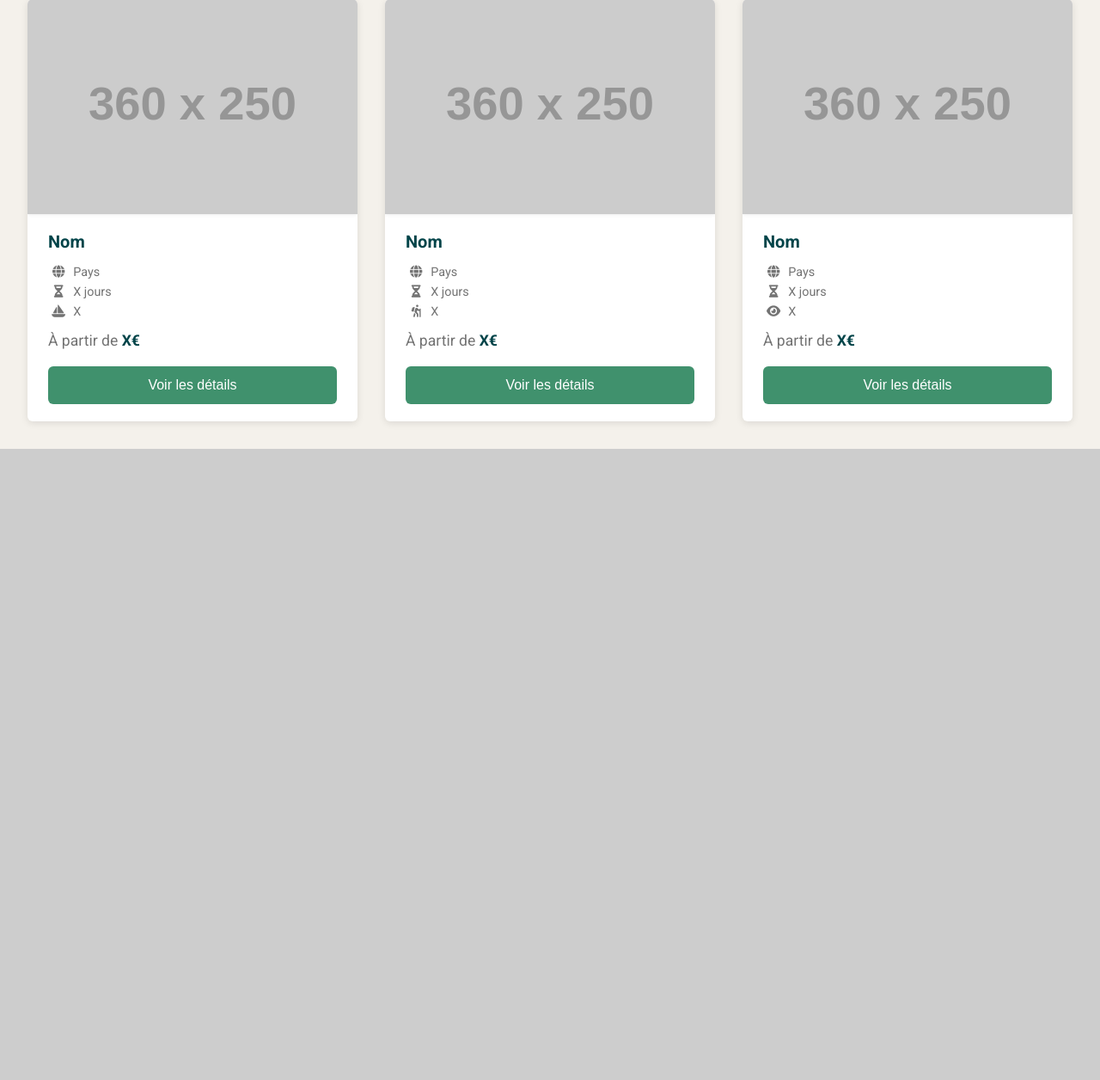
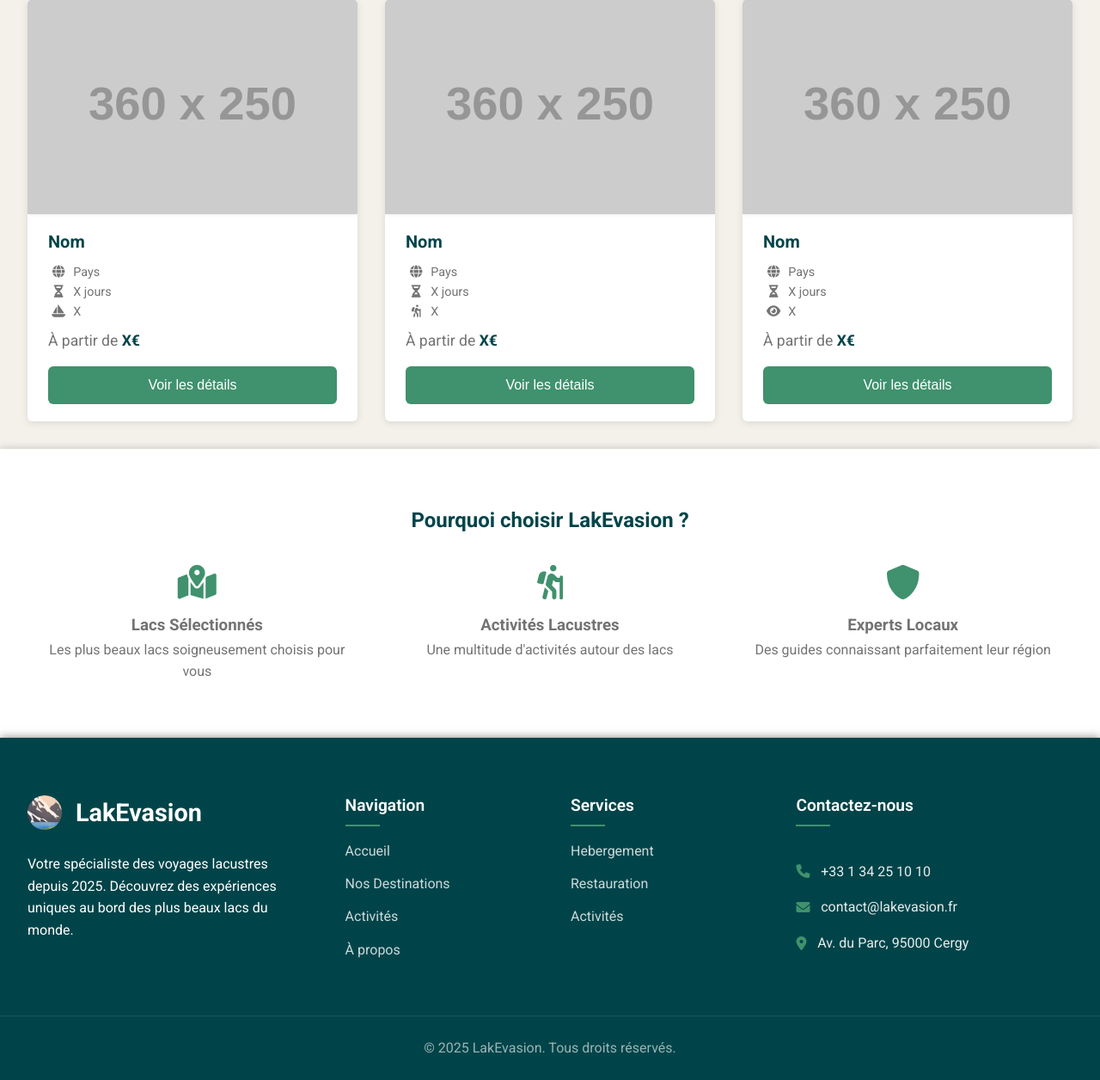
Before and after one commit to Ilannb/Projet_Click_journeY, a PHP site: page / in a window 1280 px wide. Shown: the part 736-1992 px from the top of the page at 86% size. Before the commit the page ends 1258 px from the top, so only its background shows below. Run offline with PHP 8.4, Linux system fonts and the light colour scheme; grey boxes labelled with a size stand in for pictures from a placeholder-image service; some libraries are stand-ins or nearby versions.

Commit message:
added "why us" content + footer

```diff
--- a/css/index.css
+++ b/css/index.css
@@ -319,3 +319,162 @@ nav {
 .details-btn:hover {
   background-color: var(--accent-color);
 }
+
+/* Why Us Section */
+.why-us {
+  background-color: white;
+  padding: 4rem 2rem;
+  box-shadow: 0 0 10px rgba(0, 0, 0, 0.2);
+}
+
+.why-us h2 {
+  text-align: center;
+  margin-bottom: 2rem;
+  color: var(--primary-color);
+}
+
+.features {
+  max-width: 1200px;
+  margin: 0 auto;
+  display: grid;
+  grid-template-columns: repeat(auto-fit, minmax(250px, 1fr));
+  gap: 2rem;
+  text-align: center;
+}
+
+.feature i {
+  font-size: 2.5rem;
+  color: var(--secondary-color);
+  margin-bottom: 1rem;
+}
+
+
+/* Footer */
+footer {
+  background-color: var(--primary-color);
+  color: var(--light-text);
+  padding: 0;
+  position: relative;
+  box-shadow: 0 0 10px rgba(0, 0, 0, 0.5);
+}
+
+.footer-box {
+  max-width: 1400px;
+  margin: 0 auto;
+}
+
+/* Main footer section */
+.footer-top {
+  display: grid;
+  grid-template-columns: 1.5fr 1fr 1fr 1.5fr;
+  gap: 3rem;
+  padding: 4rem 2rem;
+  background-color: var(--primary-color);
+  position: relative;
+}
+
+/* Agency section */
+.agency-section {
+  display: flex;
+  flex-direction: column;
+  gap: 1.5rem;
+}
+
+.footer-logo {
+  display: flex;
+  align-items: center;
+  gap: 1rem;
+}
+
+.footer-logo img {
+  width: 40px;
+  height: 40px;
+  border-radius: 50%;
+}
+
+.footer-logo h3 {
+  font-size: 1.8rem;
+  font-weight: 700;
+  color: var(--light-text);
+}
+
+.agency-description {
+  font-size: 0.95rem;
+  line-height: 1.6;
+  color: rgba(255, 255, 255, 0.9);
+}
+
+/* Links sections */
+.footer-section h4 {
+  color: var(--light-text);
+  font-size: 1.2rem;
+  font-weight: 600;
+  margin-bottom: 1.5rem;
+  position: relative;
+}
+
+.footer-section h4::after {
+  content: '';
+  position: absolute;
+  left: 0;
+  bottom: -0.5rem;
+  width: 40px;
+  height: 2px;
+  background-color: var(--secondary-color);
+}
+
+.footer-links {
+  list-style: none;
+  display: flex;
+  flex-direction: column;
+  gap: 0.8rem;
+}
+
+.footer-links a {
+  color: rgba(255, 255, 255, 0.8);
+  text-decoration: none;
+  transition: all 0.3s ease;
+  display: inline-block;
+}
+
+.footer-links a:hover {
+  color: var(--secondary-color);
+  transform: translateX(5px);
+}
+
+/* Contact section  */
+.contact-section {
+  display: flex;
+  flex-direction: column;
+  gap: 1.5rem;
+}
+
+.contact-info {
+  display: flex;
+  flex-direction: column;
+  gap: 1rem;
+}
+
+.contact-info p {
+  display: flex;
+  align-items: center;
+  gap: 0.8rem;
+  color: rgba(255, 255, 255, 0.9);
+}
+
+.contact-info i {
+  color: var(--secondary-color);
+}
+
+/* Bottom footer section */
+.footer-bottom {
+  margin: 0 auto;
+  padding: 1.5rem 0;
+  border-top: 1px solid rgba(255, 255, 255, 0.1);
+  text-align: center;
+}
+
+.footer-bottom p {
+  color: rgba(255, 255, 255, 0.6);
+  font-size: 1rem;
+}
--- a/index.html
+++ b/index.html
@@ -134,8 +134,74 @@
 
       </div>
     </section>
+
+    <section class="why-us">
+      <h2>Pourquoi choisir LakEvasion ?</h2>
+      <div class="features">
+        <div class="feature">
+          <i class="fas fa-map-marked-alt"></i>
+          <h3>Lacs Sélectionnés</h3>
+          <p>Les plus beaux lacs soigneusement choisis pour vous</p>
+        </div>
+        <div class="feature">
+          <i class="fas fa-hiking"></i>
+          <h3>Activités Lacustres</h3>
+          <p>Une multitude d'activités autour des lacs</p>
+        </div>
+        <div class="feature">
+          <i class="fas fa-shield-alt"></i>
+          <h3>Experts Locaux</h3>
+          <p>Des guides connaissant parfaitement leur région</p>
+        </div>
+      </div>
+    </section>
   </main>
 
+  <footer>
+    <div class="footer-box">
+      <div class="footer-top">
+        <div class="footer-section agency-section">
+          <div class="footer-logo">
+            <img src="/src/img/favicon.ico" alt="LakEvasion Logo" />
+            <h3>LakEvasion</h3>
+          </div>
+          <p class="agency">Votre spécialiste des voyages lacustres depuis 2025. Découvrez des expériences uniques au bord des plus beaux lacs du monde.</p>
+        </div>
+
+        <div class="footer-section">
+          <h4>Navigation</h4>
+          <ul class="footer-links">
+            <li><a href="/">Accueil</a></li>
+            <li><a href="/">Nos Destinations</a></li>
+            <li><a href="/">Activités</a></li>
+            <li><a href="pages/about.html">À propos</a></li>
+          </ul>
+        </div>
+
+        <div class="footer-section">
+          <h4>Services</h4>
+          <ul class="footer-links">
+            <li><a href="/">Hebergement</a></li>
+            <li><a href="/">Restauration</a></li>
+            <li><a href="/">Activités</a></li>
+          </ul>
+        </div>
+
+        <div class="footer-section contact-section">
+          <h4>Contactez-nous</h4>
+          <div class="contact-info">
+            <p><i class="fas fa-phone"></i> +33 1 34 25 10 10</p>
+            <p><i class="fas fa-envelope"></i> contact@lakevasion.fr</p>
+            <p><i class="fas fa-map-marker-alt"></i> Av. du Parc, 95000 Cergy</p>
+          </div>
+        </div>
+      </div>
+
+      <div class="footer-bottom">
+        <p>&copy; 2025 LakEvasion. Tous droits réservés.</p>
+      </div>
+    </div>
+  </footer>
 </body>
 
 </html>
```
